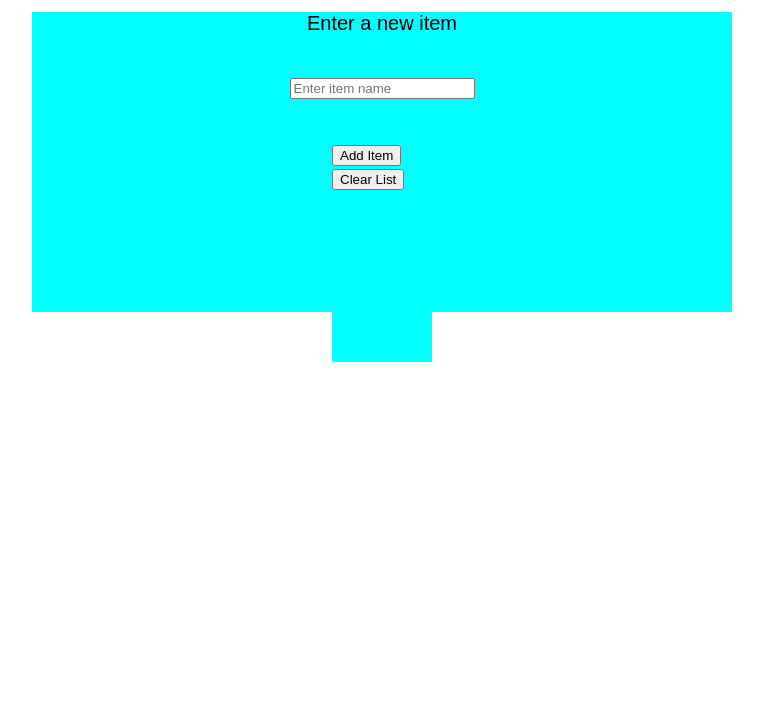
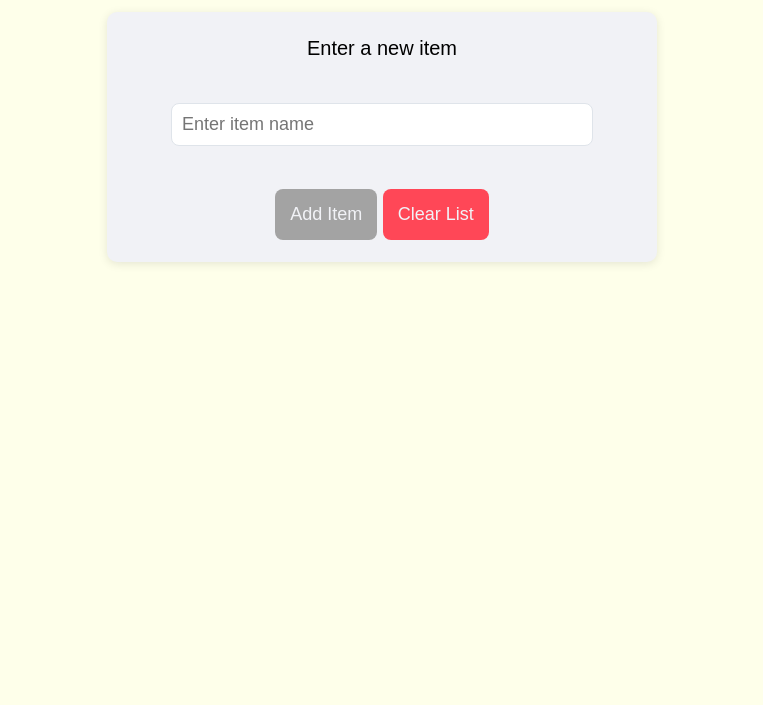
Before and after one commit to Adembenzineb/Shopping-list, a plain HTML site: page index.html in a window 1280 px wide. Shown: the part 95-800 px from the top of the page, without its empty margins (258-1021 px from the left). Drawn offline with Linux system fonts and the light colour scheme.

Commit message:
Modify and Edit css
colored some backgrounds and edit some borders and some text

```diff
--- a/index.html
+++ b/index.html
@@ -13,8 +13,8 @@
         <label>Enter a new item</label> <br>
         <input type="text" id="item" placeholder="Enter item name"> <br>
         <div>
-            <input type="button" id="addItem" value="Add Item">
-            <input type="button" id="clearList" value="Clear List">
+            <input type="button" id="addItem" class="bt" value="Add Item">
+            <input type="button" id="clearList" class="bt" value="Clear List">
         </div>
     </div>
     <div id="items"></div>
--- a/script.js
+++ b/script.js
@@ -10,7 +10,7 @@ function Add() {
 
 
     if (input === ""){
-        this.showMessage("Please enter the item's name","error")
+        alert("Please enter the item's name","error")
         return false
     }
 
--- a/style.css
+++ b/style.css
@@ -1,18 +1,34 @@
-body,.items{
+body{
     display: flex;
     flex-direction: column;
     align-items: center;
-    font-family: sans-serif;
+    font-family: sans-serif, Arial, Helvetica, sans-serif;
     font-size: 20px;
+    background-color: #FEFFEA;
+}
+h1{
+    color: #424242;
 }
 #add{
-    width: 700px;
-    height: 300px;
+    width: 100%;
+    max-width: 500px;
+    height: 200px;
+    padding: 25px;
+    border-radius: 10px;
+    background-color: #f1f2f6;
+    box-shadow: 0 2px 10px rgba(0, 0, 0, 0.1);
     display: flex;
     flex-direction: column;
     align-items: center;
     gap: 10px;
 
+}
+#item{
+    padding: 10px;
+    width: 80%;
+    font-size: large;
+    border: 1px solid #dfe4ea;
+    border-radius: 0.5rem;
 }
 #items{
     display: flex;
@@ -23,14 +39,12 @@ body,.items{
 
 
 }
-div{
-    width: 100px;
-    height: 50px;
-    background-color: aqua;
-}
 .item{
-    width: 400px;
-    height: 100px;
+    width: 50vh;
+    background: white;
+    border-radius: 10px;
+    padding: 15px;
+    box-shadow: 0 2px 8px rgba(0,0,0,0.1);
     display: flex;
     flex-direction: row;
     gap: 15px;
@@ -38,17 +52,44 @@ div{
     align-content: center;
 
 }
+.item:hover {
+    transform: translateY(-2px);
+    box-shadow: 0 4px 15px rgba(0,0,0,0.15);
+}
 .remove{
     height: 40px;
     width: 40px;
     border: none;
     background-color: #ff4757;
-    border-radius: 5rem;
+    border-radius: 50%;
     color: white;
-    font-size: 18px;
+    font-size: 15px;
     font-weight: bold;
     cursor: pointer;
 }
 .Shop{
-    color: blue;
+    color: #424242;
+    font-size: 18px;
+    font-family: sans-serif, Arial, Helvetica, sans-serif;
+    font-weight: bold;
+    flex-grow: 1;
 }
+.bt{
+    padding: 15px;
+    font-size: large;
+    border-radius: 0.5rem;
+    border: none;
+    cursor: pointer;
+}
+.bt:hover {
+    transform: translateY(-2px);
+    box-shadow: 0 4px 15px rgba(0,0,0,0.15);
+}
+#addItem{
+    background-color: #A3A3A3;
+    color: #f1f2f6;
+}
+#clearList{
+    background-color: #ff4757;
+    color: #f1f2f6;
+}
```
